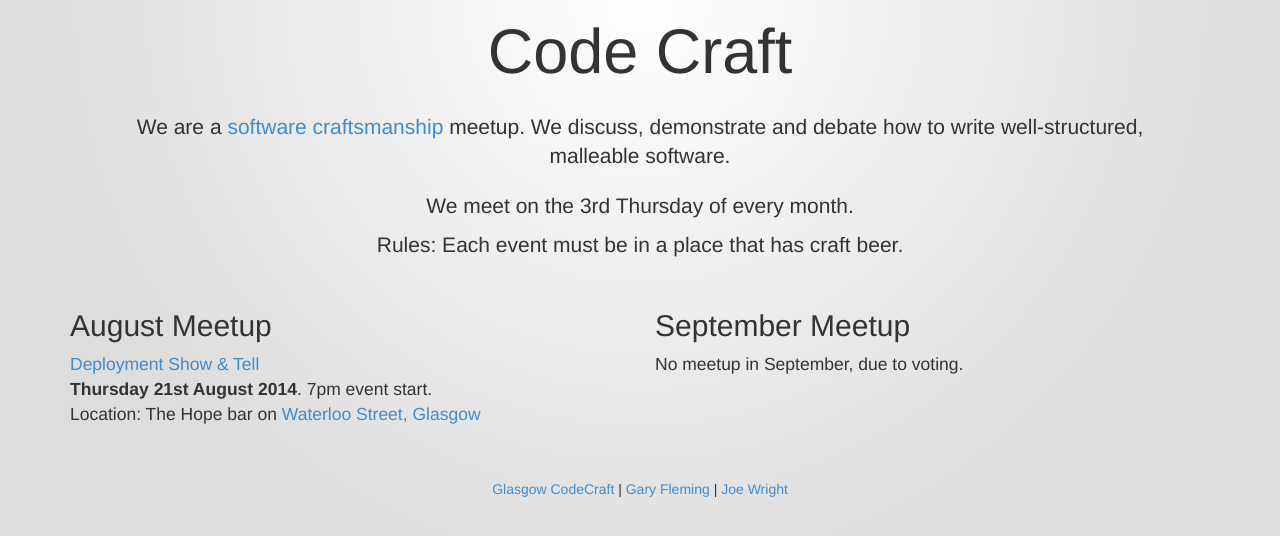
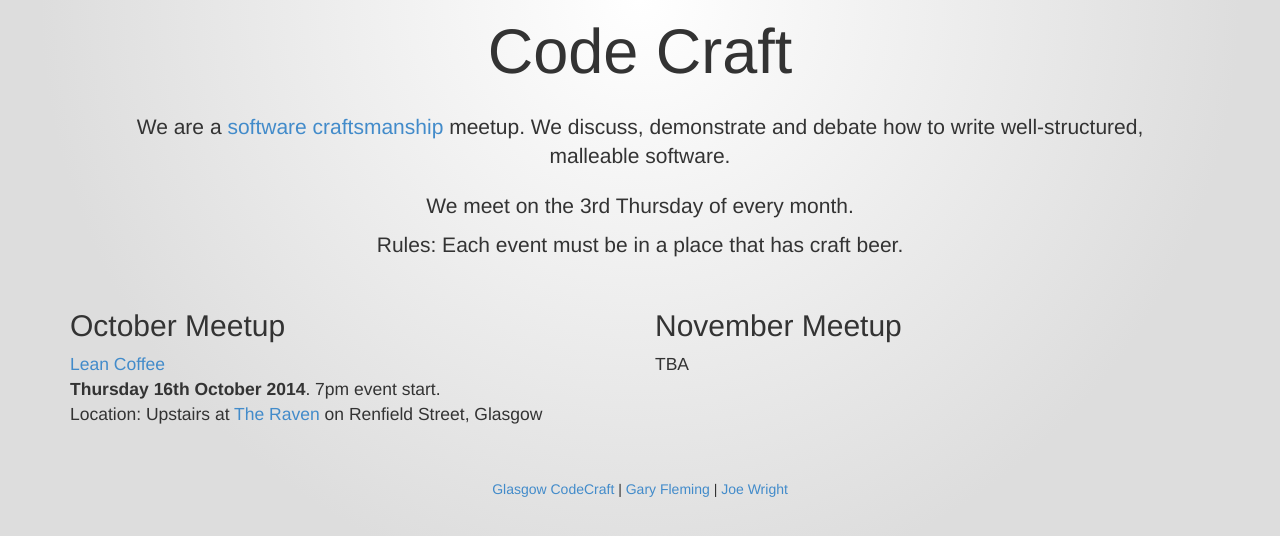
Before and after one commit to codecraftuk/codecraftuk.github.io, a Jekyll site: the page index.html, which Jekyll copies as it is, in a window 1280 px wide. Shown: the top 536 px of the page. Built offline with Jekyll 4.4.1, drawn with Linux system fonts in a browser that asks for light colours; Markdown is read by kramdown in place of the engine named in the settings.

Commit message:
adding october event

```diff
--- a/index.html
+++ b/index.html
@@ -19,19 +19,18 @@
 
 
           <div class="col-lg-6 meetups">
-            <h2>August Meetup</h2>
-            <p><a href="/events/2014/07/deployment-show-and-tell/">Deployment Show & Tell</a>
-            <br/><strong>Thursday 21st August 2014</strong>. 7pm event start.
-            <br/>Location: The Hope bar on <a href="https://goo.gl/maps/DymTv">Waterloo Street, Glasgow</a>
-            <!-- <br/>Location: Upstairs at <a href="https://goo.gl/maps/vWn1J">The Raven</a> on Renfield Street, Glasgow -->
+            <h2>October Meetup</h2>
+            <p><a href="/events/2014/09/lean-coffee/">Lean Coffee</a>
+            <br/><strong>Thursday 16th October 2014</strong>. 7pm event start.
+            <br/>Location: Upstairs at <a href="https://goo.gl/maps/vWn1J">The Raven</a> on Renfield Street, Glasgow
 
 
           </div>
 
           <div class="col-lg-6 meetups">
-            <h2>September Meetup</h2>
+            <h2>November Meetup</h2>
 
-            <p>No meetup in September, due to voting.
+            <p>TBA
             </p>
 
             <!-- <img class="event-image" src="/images/seven.jpg" width=250 height=300 /> --><!-- Find lean coffee image -->
```
Also changed, not shown: _posts/2014-09-30-lean-coffee.md (added, +15 -0 lines).
